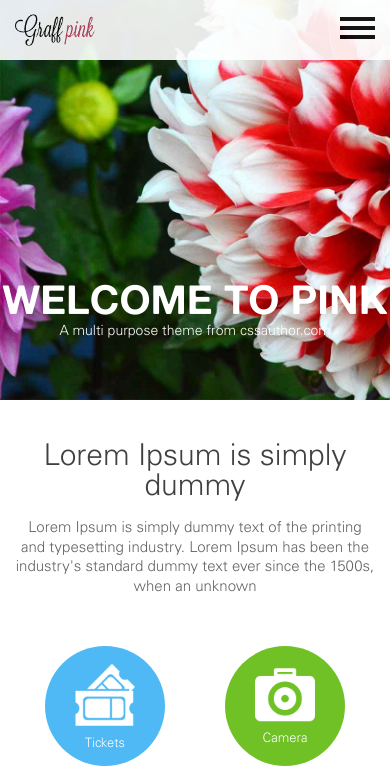
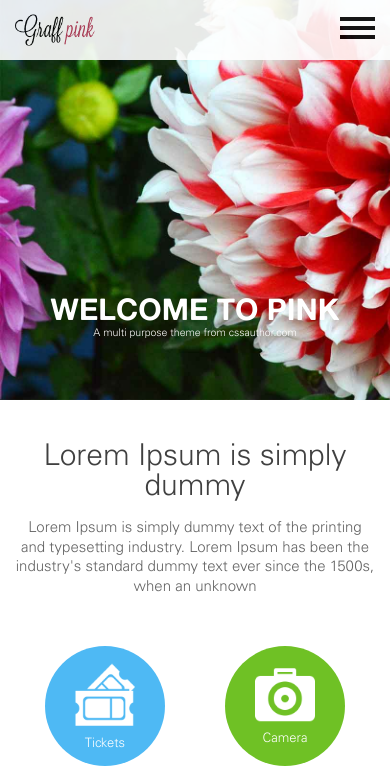
Before and after one commit to danielemesh/ng2-template, an Angular app: page / in a window 390 px wide. Shown: the top 784 px of the page. Built offline with nearby package versions, Linux system fonts and the light colour scheme.

Commit message:
Mobile - header text

```diff
--- a/src/app/header/header.component.scss
+++ b/src/app/header/header.component.scss
@@ -14,7 +14,7 @@
   bottom: 15%;
   width: 100%;
   color: #fff;
-  font-size: 40px;
+  font-size: 30px;
   text-align: center;
   line-height: 1.2;
 }
@@ -26,6 +26,14 @@
 
 .header-text-subtext {
   font-size: 0.35em;
+}
+
+/* Tablet
+============================= */
+@include tablet {
+  .header-texts-wrapper {
+    font-size: 40px;
+  }
 }
 
 /* Desktop
```
